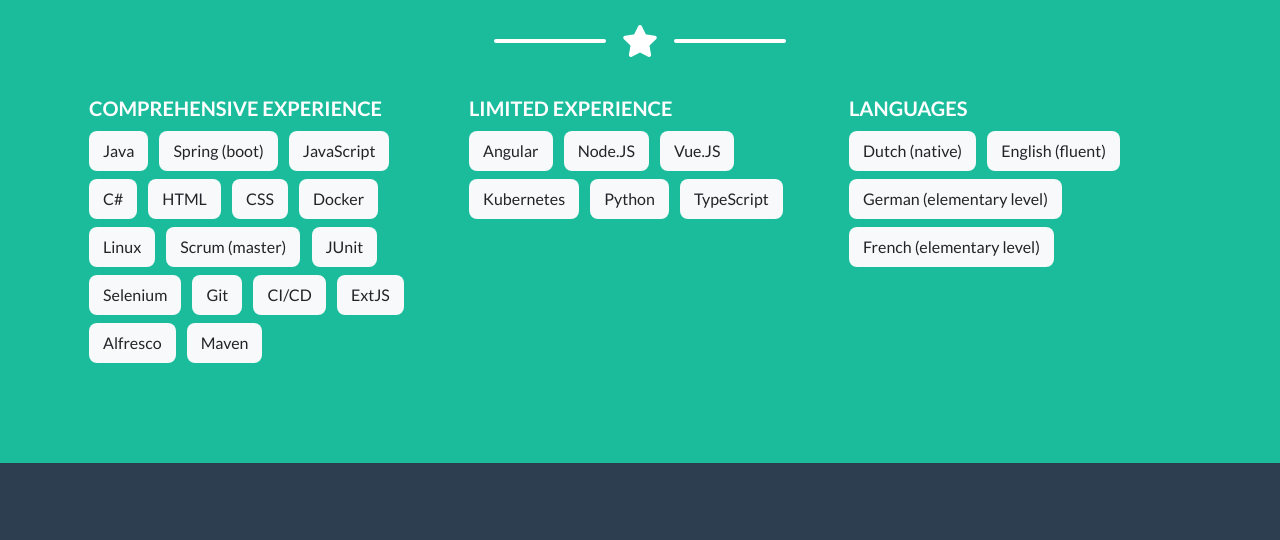
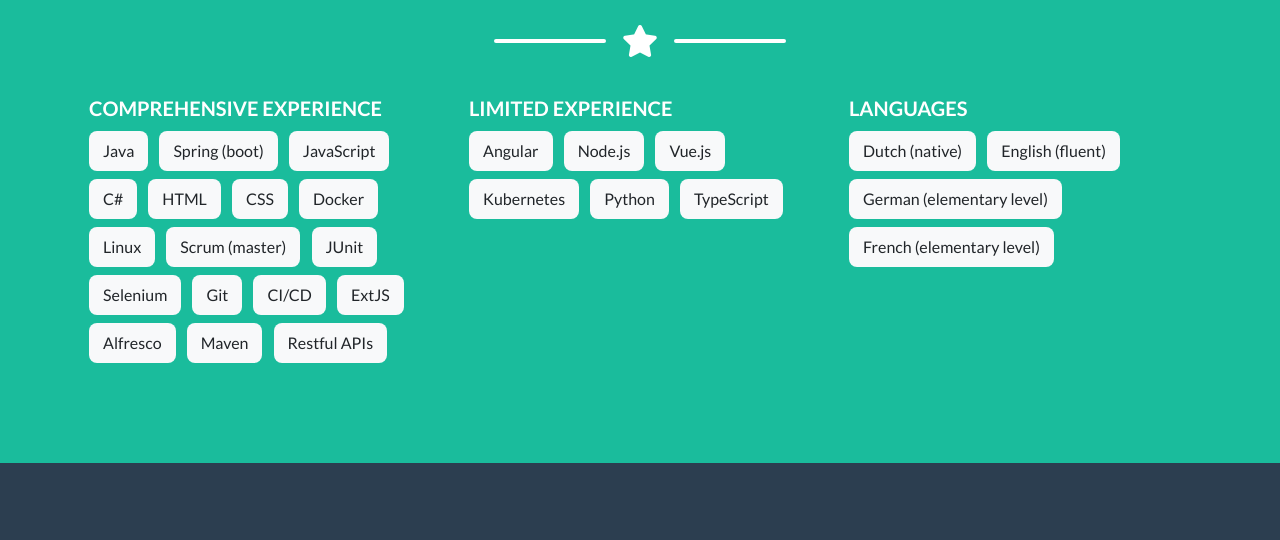
Before and after one commit to JelteJ/jeltej.github.io, a website with bundled scripts: page index.html in a window 1280 px wide. Shown: the part 1322-1862 px from the top of the page. Built offline with nearby package versions, Linux system fonts and the light colour scheme.

Commit message:
Added: Skill and changed casing.

```diff
--- a/index.html
+++ b/index.html
@@ -137,12 +137,13 @@
             <div class="btn bg-light m-1">ExtJS</div>
             <div class="btn bg-light m-1">Alfresco</div>
             <div class="btn bg-light m-1">Maven</div>
+            <div class="btn bg-light m-1">Restful APIs</div>
           </div>
           <div class="col-lg-4 ml-auto ">
             <p class="lead m-1 text-uppercase font-weight-bold">Limited experience</p>
             <div class="btn bg-light m-1">Angular</div>
-            <div class="btn bg-light m-1">Node.JS</div>
-            <div class="btn bg-light m-1">Vue.JS</div>
+            <div class="btn bg-light m-1">Node.js</div>
+            <div class="btn bg-light m-1">Vue.js</div>
             <div class="btn bg-light m-1">Kubernetes</div>
             <div class="btn bg-light m-1">Python</div>
             <div class="btn bg-light m-1">TypeScript</div>
```
